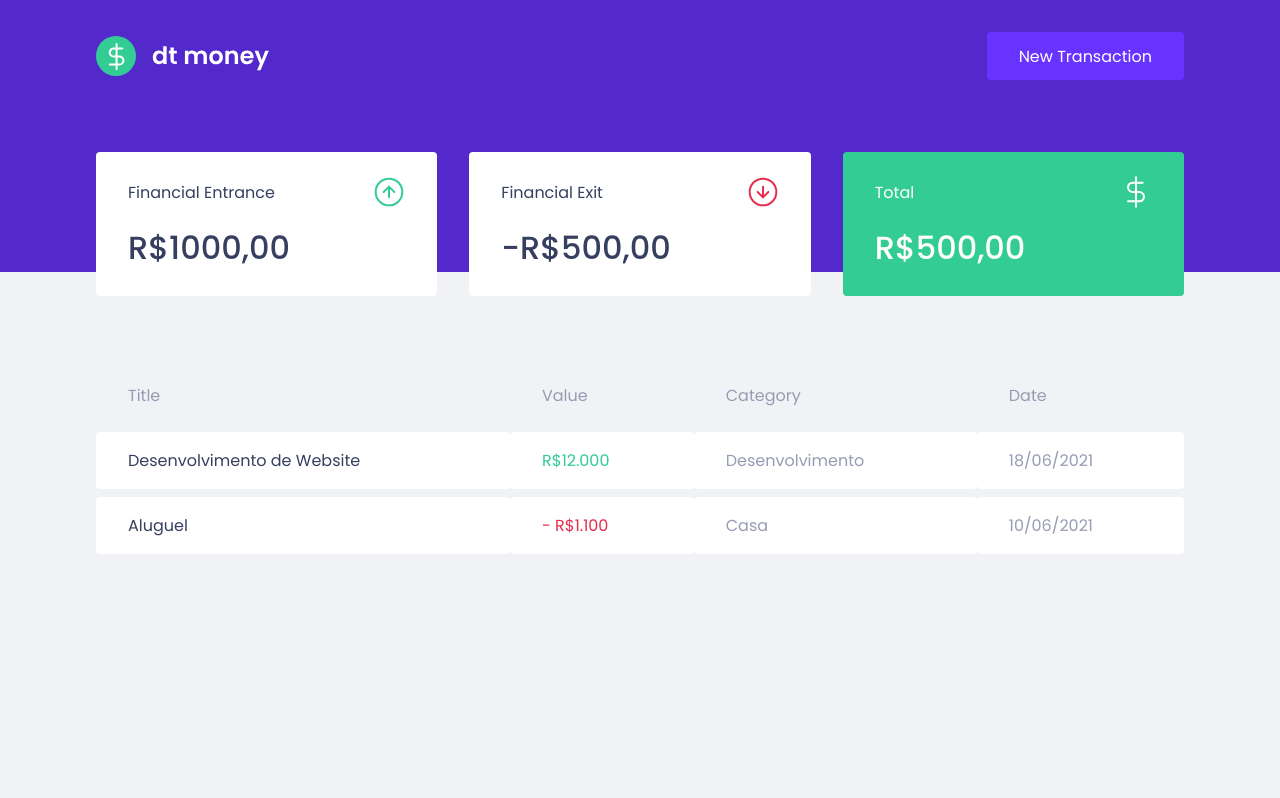
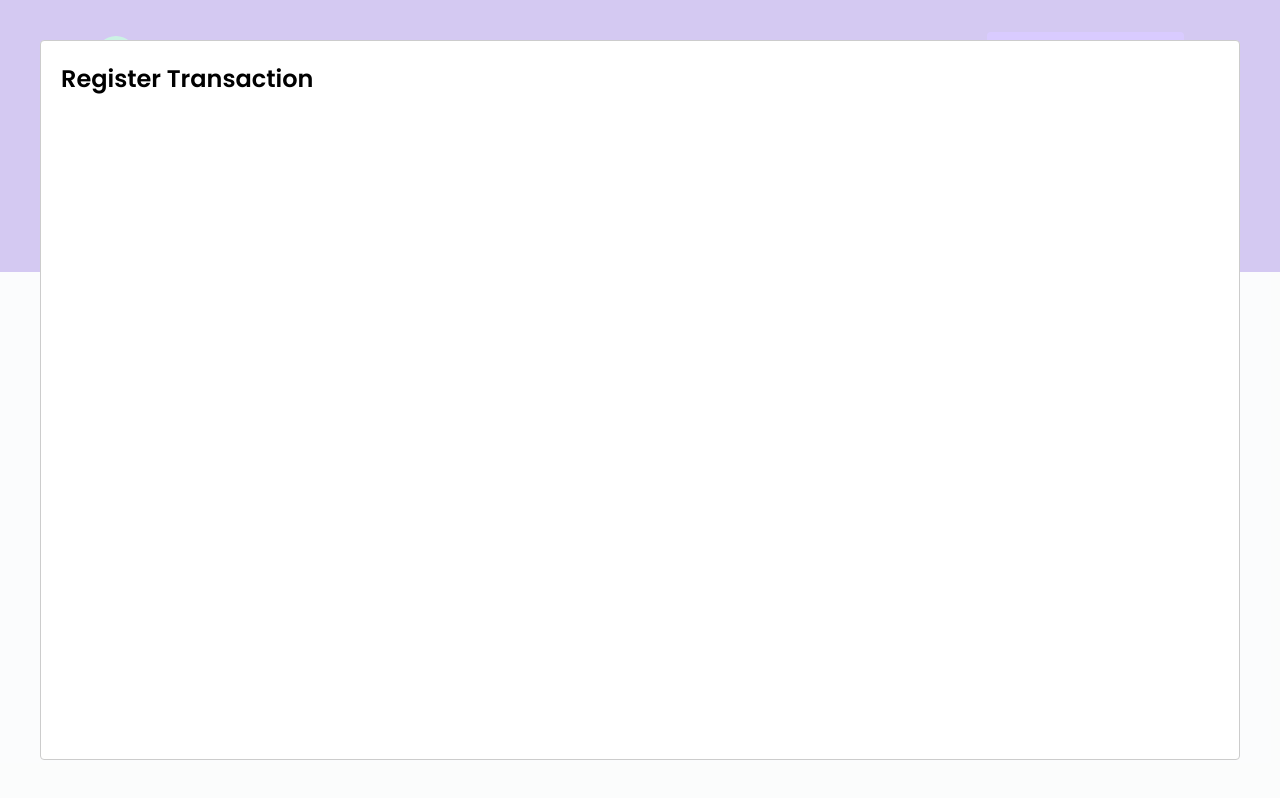
Before and after one commit to kevgllt/dt-money, a React (Create React App) app in the folder my-app/: page / in a window 1280 px wide. Both pictures are taken after a click on the button "New Transaction". Built offline with nearby package versions, Linux system fonts and the light colour scheme; no server answers; what miragejs would draw is missing.

Commit message:
Modal function open  and close add

```diff
--- a/my-app/package.json
+++ b/my-app/package.json
@@ -19,6 +19,7 @@
     "@types/node": "^12.0.0",
     "@types/react": "^17.0.0",
     "@types/react-dom": "^17.0.0",
+    "@types/react-modal": "^3.12.0",
     "@types/styled-components": "^5.1.10",
     "typescript": "^4.1.2"
   },
--- a/my-app/src/components/Header/index.tsx
+++ b/my-app/src/components/Header/index.tsx
@@ -1,15 +1,37 @@
+import { useState } from "react";
+
+import Modal from 'react-modal';
+
 import logoImg from "../../assets/logo.svg"
+
 import { Container, Content } from "./styles";
 
 
 export function Header() {
+  const [isNewTransactionModalOpen, setIsNewTransactionModalOpen] = useState(false);
+
+  function handleOpenNewTransactionModal() {
+    setIsNewTransactionModalOpen(true);
+  }
+
+  function handleCloseNewTransactionModal() {
+    setIsNewTransactionModalOpen(false);
+  }
+
   return (
     <Container>
       <Content>
         <img src={logoImg} alt="dt money" />
-        <button type="button">
+        <button type="button" onClick={handleOpenNewTransactionModal}>
           New Transaction
         </button>
+
+        <Modal
+          isOpen={isNewTransactionModalOpen}
+          onRequestClose={handleCloseNewTransactionModal}
+        >
+          <h2>Register Transaction</h2>
+        </Modal>
       </Content >
     </Container >
   );
```
Also changed, not shown: 1 other file (tests, documents, lock files or other folders).
